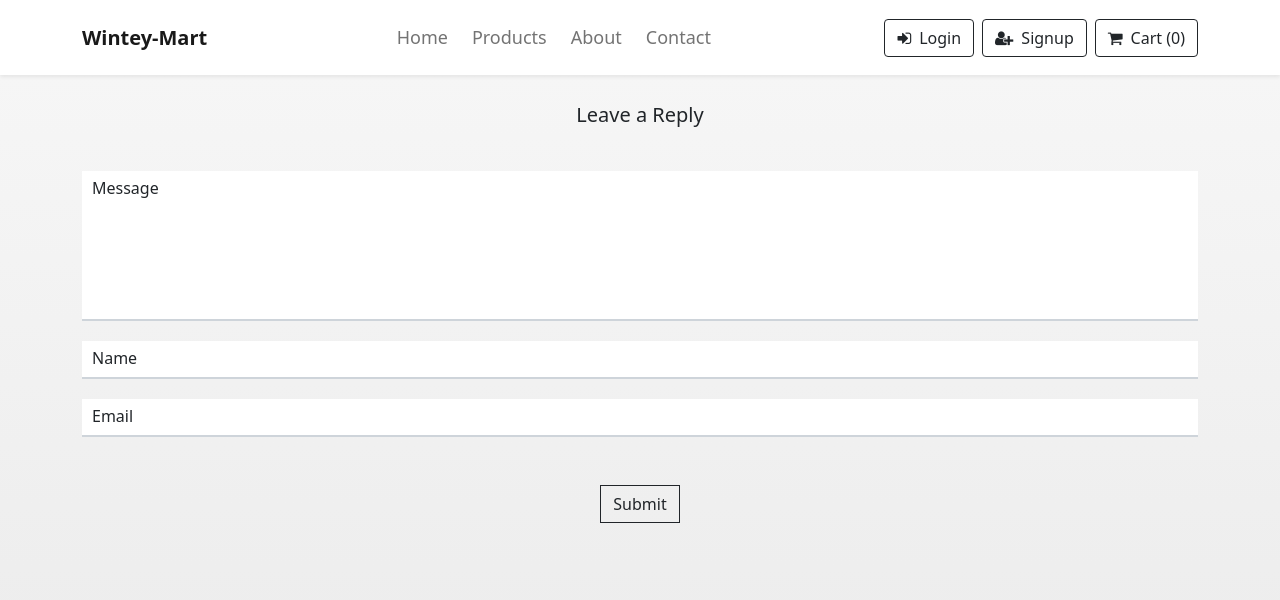
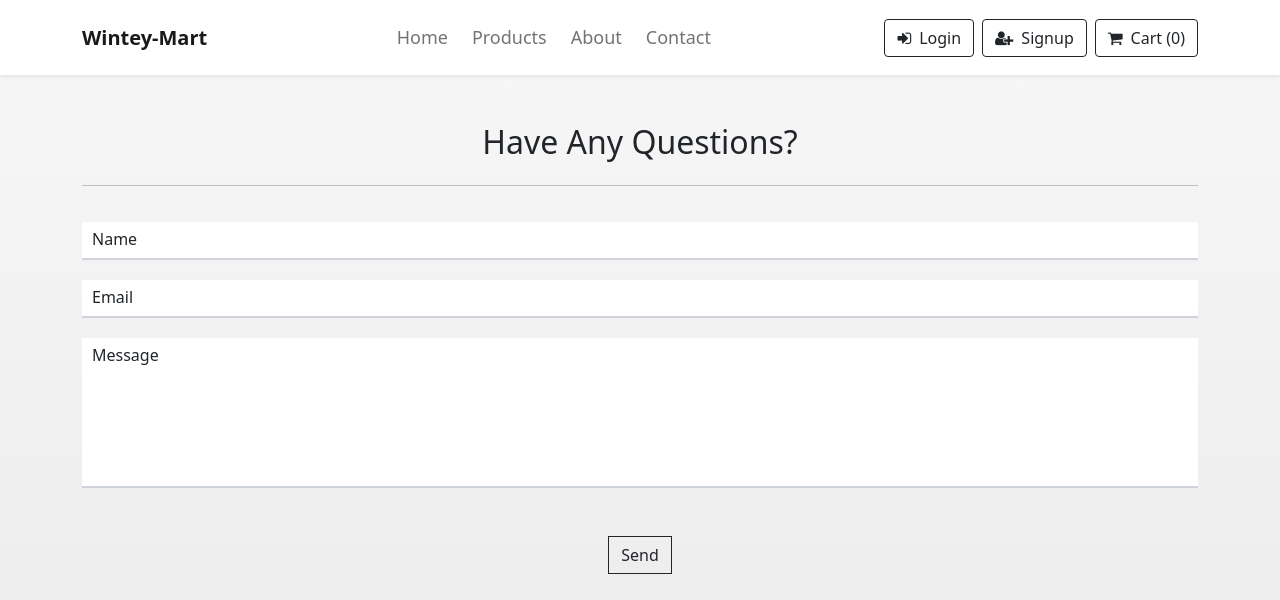
Before and after one commit to Thakur-15x/Winty-Mart, a React (Create React App) app: page /contact in a window 1280 px wide. Shown: the top 600 px of the page. Built offline with nearby package versions, Linux system fonts and the light colour scheme.

Commit message:
new commit

```diff
--- a/src/components/About.js
+++ b/src/components/About.js
@@ -25,7 +25,7 @@ const About = () => {
             <Link to='/contact' className="btn btn-outline-primary px-3">Contact Us</Link>
           </div>
           <div className="col-md-6">
-              <img className='d-flex justify-content-center  img2' src="/images/about.jpg" alt="About Us" height='450px' width='570px' />
+              <img className='d-flex justify-content-center py-5 img2' src="/images/about.jpg" alt="About Us" height='540px' width='570px' />
           </div>
         </div>
       </div>
--- a/src/components/Contact.js
+++ b/src/components/Contact.js
@@ -4,55 +4,57 @@ const Contact = () => {
   return (
     <>
       <div className="wrap">
-        <div class="container">
-          <div class="text-center pt-4 pb-3">
-            <h5 class="mt-1 mb-4">Leave a Reply</h5>
+        <div className="container">
+          <div className="text-center pt-4 pb-3">
+            <h2 className="mt-1 mb-4 mt-4">Have Any Questions?</h2>
+            <hr />
 
             <form className="cool-b4-form" action="/">
-              <div className="form-group">
-                {/* <!-- Your review --> */}
-                <div class="md-form md-outline">
-                  <textarea
-                    name="message"
-                    id="message"
-                    class="form-control"
-                  ></textarea>
-                  <label for="message">Message</label>
-                  <span class="input-highlight"></span>
-                </div>
-              </div>
 
               {/* <!-- Name --> */}
               <div className="form-group">
-                <div class="md-form md-outline">
+                <div className="md-form md-outline">
                   <input
                     type="text"
-                    class="form-control"
+                    className="form-control"
                     name="name"
                     id="name"
                   />
                   <label for="name">Name</label>
-                  <span class="input-highlight"></span>
+                  <span className="input-highlight"></span>
                 </div>
               </div>
 
               {/* <!-- Email --> */}
               <div className="form-group">
-                <div class="md-form md-outline">
+                <div className="md-form md-outline">
                   <input
                     type="email"
-                    class="form-control"
+                    className="form-control"
                     name="email"
                     id="email"
                   />
                   <label for="email">Email</label>
-                  <span class="input-highlight"></span>
+                  <span className="input-highlight"></span>
                 </div>
               </div>
 
-              <div class="text-center">
-                <button type="button" class="btn btn-outline-dark my-5">
-                  Submit
+              <div className="form-group">
+                {/* <!-- Your review --> */}
+                <div className="md-form md-outline">
+                  <textarea
+                    name="message"
+                    id="message"
+                    className="form-control"
+                  ></textarea>
+                  <label for="message">Message</label>
+                  <span className="input-highlight"></span>
+                </div>
+              </div>
+
+              <div className="text-center">
+                <button type="button" className="btn btn-outline-dark my-5">
+                  Send
                 </button>
               </div>
             </form>
```
